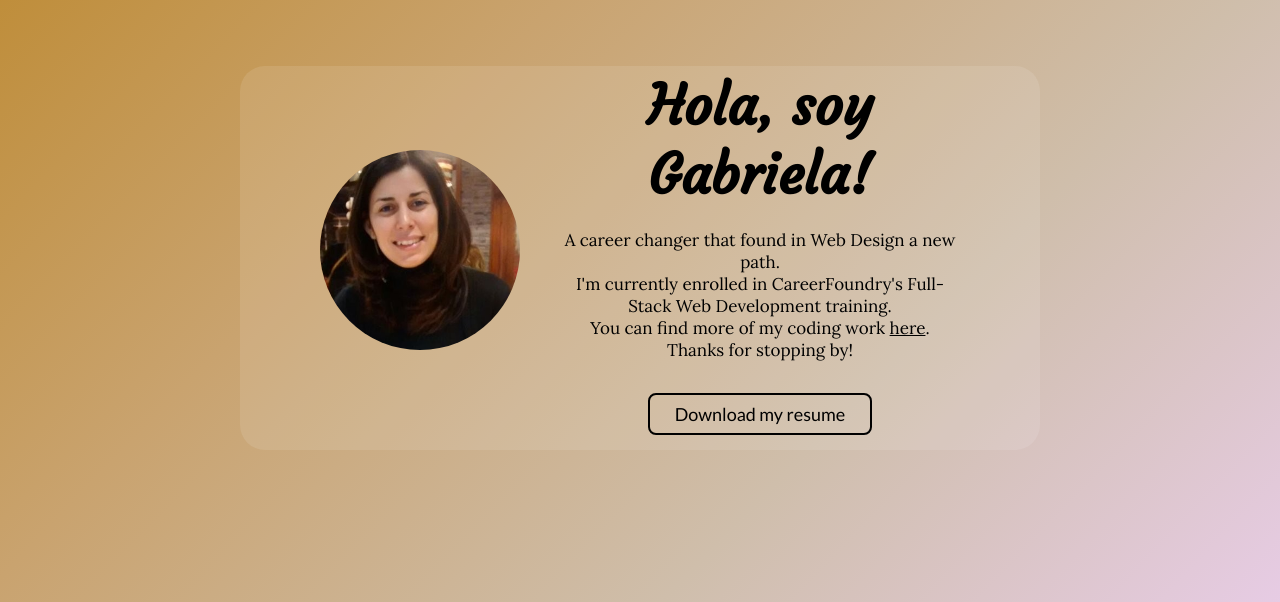
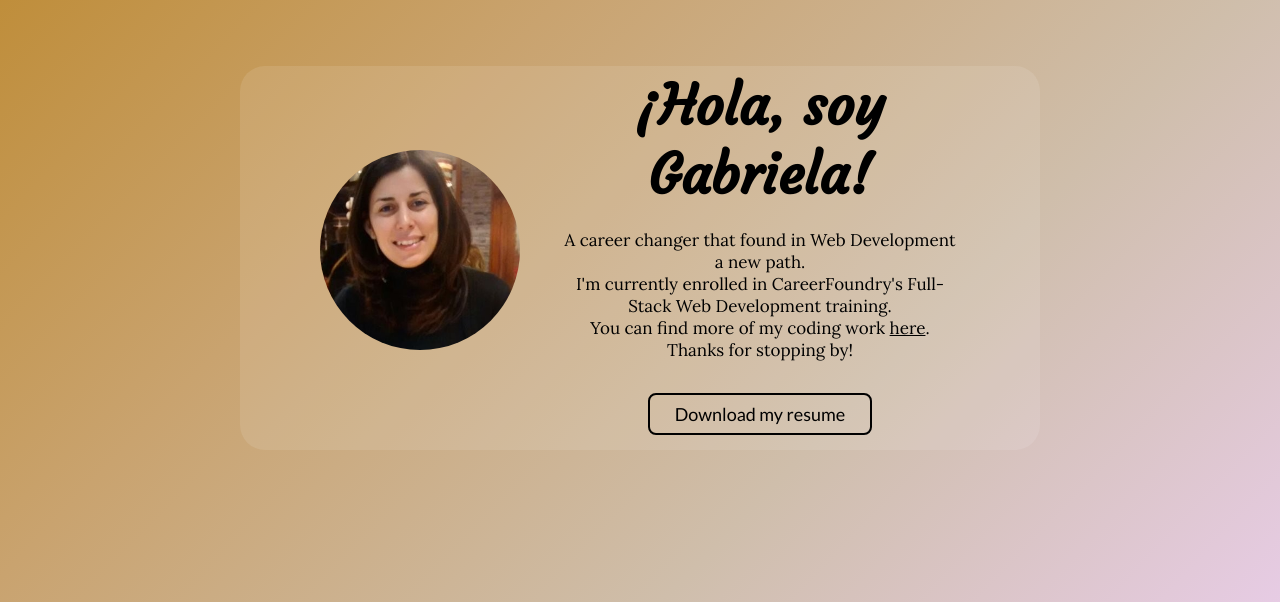
Before and after one commit to GabCB/portfolio, a plain HTML site: page index.html in a window 1280 px wide. Shown: the part 130-732 px from the top of the page. Drawn offline with Linux system fonts and the light colour scheme.

Commit message:
update paragraph

```diff
--- a/index.html
+++ b/index.html
@@ -36,9 +36,9 @@
 <div class="profile">
   <img src="img/portrait_gabrielacuencas.png" class="profile__portrait" height="200" width="140" alt="Portrait Gabriela Cuencas">
   <div class="profile__about">
-      <h1>Hola, soy Gabriela!</h1>
+      <h1>¡Hola, soy Gabriela!</h1>
       <p>
-          A career changer that found in Web Design a new path.<br>
+          A career changer that found in Web Development a new path.<br>
           I'm currently enrolled in CareerFoundry's Full-Stack Web Development training.<br>
           You can find more of my coding work <a href="work.html">here</a>.<br>
           Thanks for stopping by!
```
